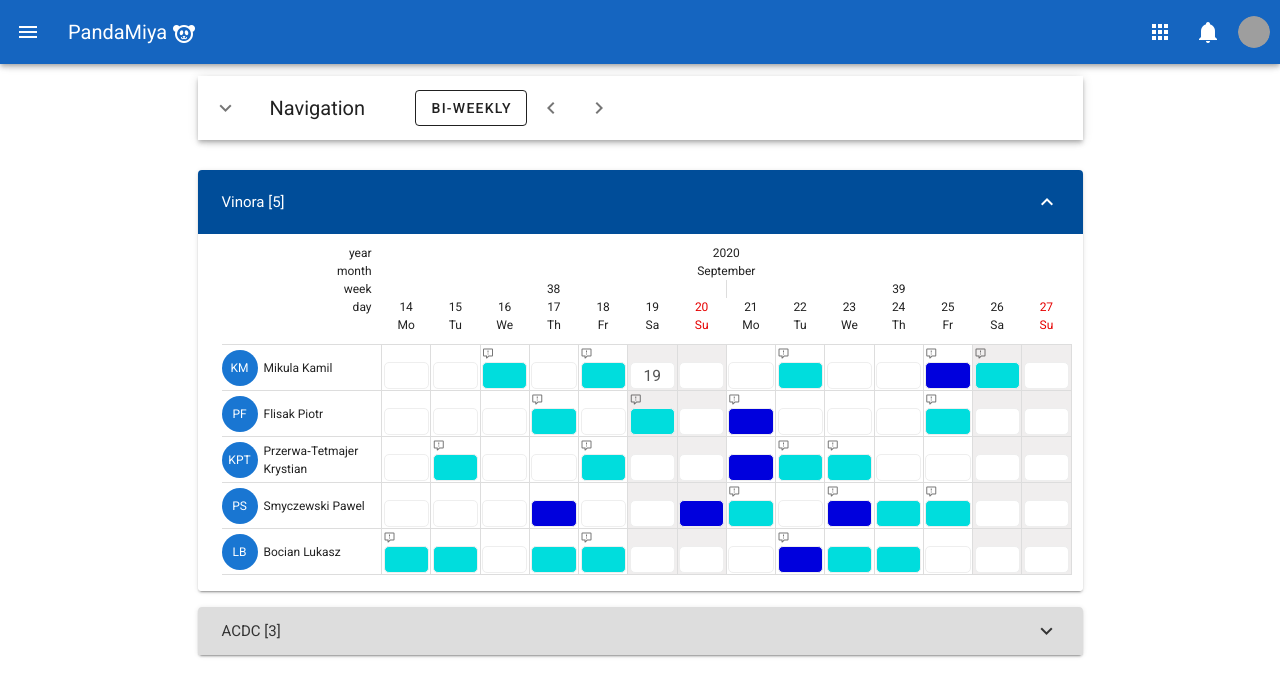
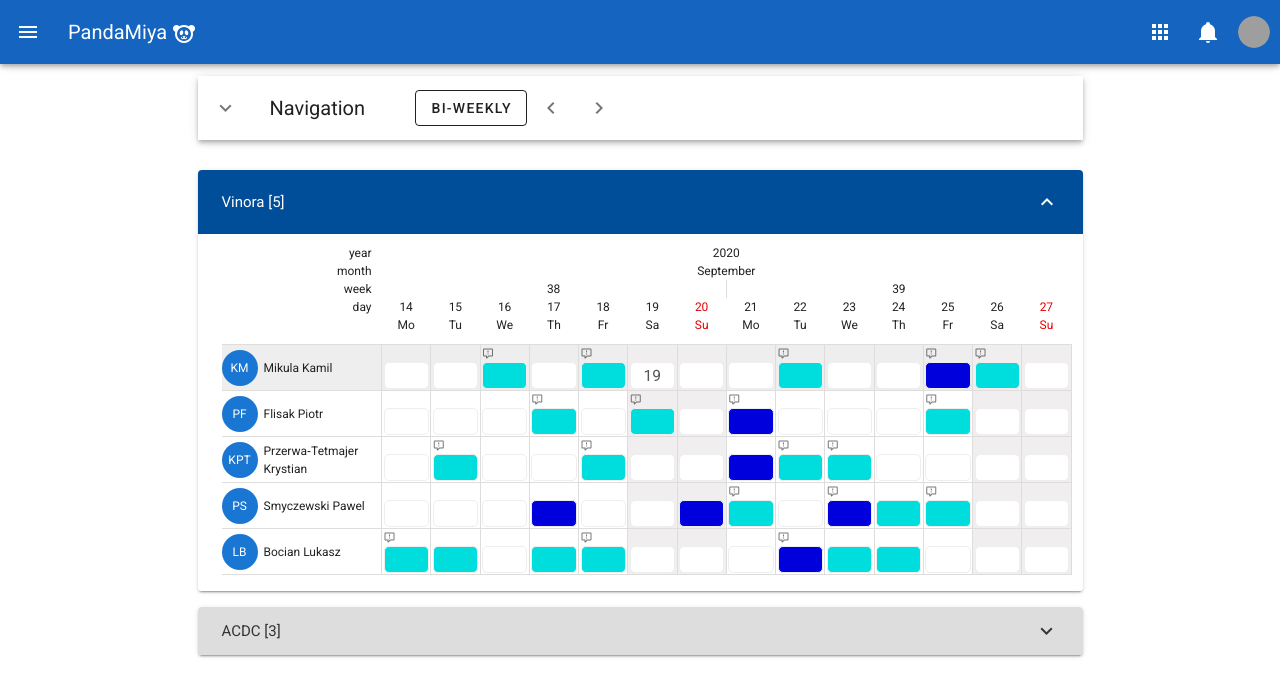
Before and after one commit to reg0/popanda, a Vue app: page / in a window 1280 px wide. In both pictures the pointer is over the element 646 px from the left and 367 px from the top of the page. Shown: the top 696 px of the page. Built offline with nearby package versions, Linux system fonts and the light colour scheme; grey boxes are pictures that could not be loaded.

Commit message:
added hover highlisting in schedule rows

```diff
--- a/src/components/schedule/schedule.scss
+++ b/src/components/schedule/schedule.scss
@@ -87,6 +87,11 @@ $cellMargin: 1.5px;
       }
 
       tr {
+
+        &:hover {
+          background-color: #eee;
+        }
+
         height: $cellHeight;
         max-height: $cellHeight;
         td {
```
